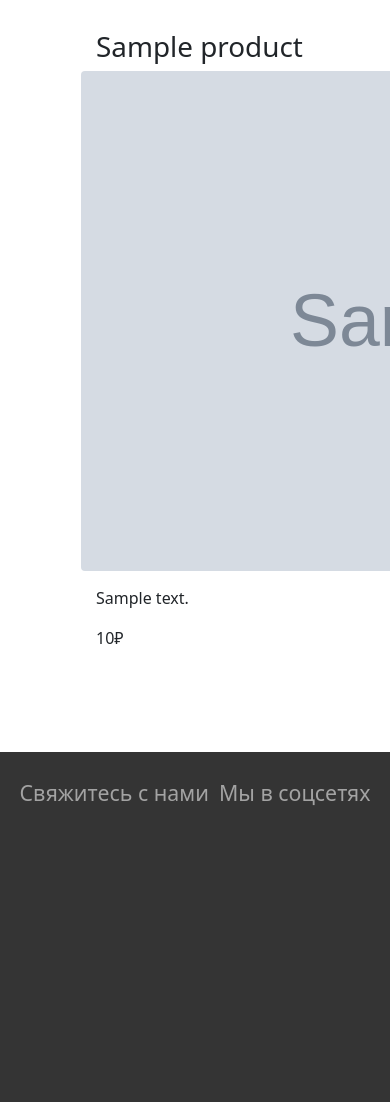
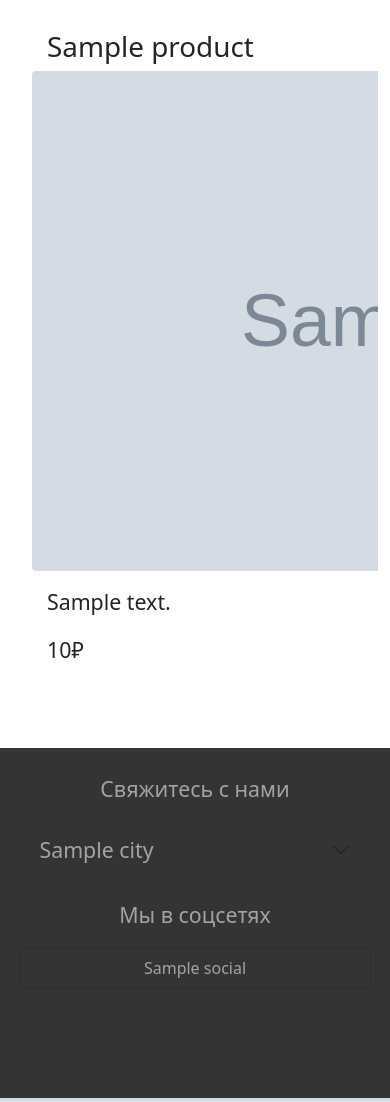
Before and after one commit to VAGRAMCHIC/metal_shop, a Django app: page / in a window 390 px wide; the page is wider, and only the part inside the window is pictured. Shown: the part 71-1173 px from the top of that part. Run offline with Django 3.2, Linux system fonts and the light colour scheme; tables that the repository leaves empty hold one stand-in row (values such as "Sample post"); grey boxes marked "Sample" are stand-in pictures; some libraries are stand-ins or nearby versions.

Commit message:
update templates

```diff
--- a/metal_shop/shop/admin.py
+++ b/metal_shop/shop/admin.py
@@ -1,8 +1,10 @@
 from django.contrib import admin
 
 # Register your models here.
-from .models import Product, Photo, Feedback
-
+from .models import *
+admin.site.register(Social)
+admin.site.register(City)
+admin.site.register(Distributor)
 admin.site.register(Product)
 admin.site.register(Photo)
 admin.site.register(Feedback)
--- a/metal_shop/shop/models.py
+++ b/metal_shop/shop/models.py
@@ -6,7 +6,7 @@ from django.contrib.auth.models import User
 # Create your models here.
 class Product(models.Model):
     name = models.CharField(max_length=70, blank=False)
-    description = models.CharField(max_length=400, blank=False)
+    description = models.TextField(max_length=400, blank=False)
     d_type = models.CharField(max_length=30, blank=False, default="")
     frequency = models.CharField(max_length=10, blank=False, default="")
     discriminator = models.BooleanField(blank=False, default=False)
@@ -43,3 +43,25 @@ class Feedback(models.Model):
 
     def __str__(self):
         return self.product_inst.name+': '+self.text
+
+class Distributor(models.Model):
+    name = models.CharField(max_length=20,blank=False)
+    last_name = models.CharField(max_length=20, blank=False)
+    phone = models.CharField(max_length=17, blank=False)
+
+    def __str__(self):
+        return self.name +' '+ self.last_name
+
+class City(models.Model):
+    name = models.CharField(max_length=20, blank=False)
+    distributors = models.ManyToManyField(Distributor, blank=True)
+
+    def __str__(self):
+        return self.name
+
+class Social(models.Model):
+    name = models.CharField(max_length=20, blank=False)
+    link = models.CharField(max_length=100, blank=False)
+
+    def __str__(self):
+        return self.name
--- a/metal_shop/shop/static/css/base.css
+++ b/metal_shop/shop/static/css/base.css
@@ -5,7 +5,9 @@
 
 
 .bottom{
-    height: 350px;
+    min-height: 350px;
+    bottom: 0;
+    width: 100vw;
     background-color: #343434;
     color: rgba(255, 255, 255, 0.55);
 
@@ -13,27 +15,78 @@
 
 .contact-group{
     padding-top: 20px;
-    margin-left: 25%;
-    margin-right: 25%;
+    margin-left: 20%;
+    margin-right: 20%;
     display: flex;
     justify-content: space-between;
 }
-.contact-group > p{
-    font-size: 16pt;
+
+.bg-custom{
+    color: rgba(255, 255, 255, 0.55);
+    background-color: #343434;
+}
+.accordion{
+    margin-bottom: 20px;
+    min-width: 300px;
 }
 
-body{
-    background-color: #FFF;
+.accordion-button{
+    font-size: 12pt;
 }
 
-text{
-    color: #FFFFFF;
+.accordion-body{
+    background-color: #3d3d3d;
+    display: flex;
+    justify-content: space-between;
 }
+
+.accordion-body > span{
+    margin-left:15px;
+}
+
+.contact{
+    list-style: none;
+    padding-left: 5px;
+}
+
+.location{
+    display: block;
+    padding-bottom: 15px;
+}
+
+.location-btn{
+    min-width: 150px;
+    text-align: end;
+}
+
+
+.phones > p{
+    font-size: 16pt;
+    text-align: center;
+}
+
+.social > p{
+    font-size: 16pt;
+    text-align: center;
+}
+
+.social > a{
+    font-size: 12pt;
+    text-align: center;
+}
+
 
 @media screen and (max-width:768px){
     .container-fluid{
         margin-left: 0%;
         margin-right: 0%;
+    }
+
+    .accordion-button{
+        font-size: 16pt;
+    }
+    #CityAccordion{
+        text-align: center;
     }
 
     button.navbar-toggler{
@@ -48,10 +101,11 @@ text{
     }
 
     .contact-group{
+        text-align: center;
         padding-top: 25px;
         margin-left: 15%;
         margin-right: 15%;
-        display: flex;
+        display: block;
         justify-content: space-between;
     }
 }
@@ -74,10 +128,11 @@ text{
     }
 
     .contact-group{
+        text-align: center;
         padding-top: 25px;
         margin-left: 5%;
         margin-right: 5%;
-        display: flex;
+        display: block;
         justify-content: space-between;
     }
 }
--- a/metal_shop/shop/static/css/preview.css
+++ b/metal_shop/shop/static/css/preview.css
@@ -37,3 +37,39 @@
     padding-top: 15px;
     padding-left: 15px;
 }
+
+
+@media screen and (max-width:768px){
+    .container{
+        max-width: 100%;
+        height: 100%;
+        padding-bottom: 40px;
+    }
+
+    .offers{
+        width: 100%;
+        min-width: 310px;
+        margin-top: 20px;
+        margin-right: 0px;
+        margin-left: 0px;
+        font-size: 16pt;
+        text-decoration: none;
+    }
+}
+
+@media screen and (max-width:500px){
+    .container{
+        max-width: 100%;
+        height: 100%;
+        padding-bottom: 40px;
+    }
+
+    .offers{
+        width: 100%;
+        min-width: 310px;
+        margin-top: 20px;
+        margin-right: 10px;
+        margin-left: 10px;
+        text-decoration: none;
+    }
+}
--- a/metal_shop/shop/templates/base.html
+++ b/metal_shop/shop/templates/base.html
@@ -34,12 +34,48 @@
 
     <div class="bottom">
         <div class="contact-group">
-            <p>Свяжитесь с нами</p>
-            <p>Мы в соцсетях</p>
+            <div class="phones">
+                <p>Свяжитесь с нами</p>
+                <div class="accordion accordion-flush" id="CityAccordion">
+                    {% for city in cities %}
+                    {% with forloop.counter as accordionID %}
+                        <div class="accordion-item bg-custom">
+                            <h2 class="accordion-header" id="flush-heading{{accordionID}}">
+                              <button class="accordion-button collapsed btn-outline-light bg-custom" type="button" data-bs-toggle="collapse" data-bs-target="#flush-collapse{{accordionID}}" aria-expanded="false" aria-controls="flush-collapse{{accordionID}}">
+                                {{city.name}}
+                              </button>
+                            </h2>
+                            {% for distributor in city.distributors.all %}
+                                <div id="flush-collapse{{accordionID}}" class="accordion-collapse collapse" aria-labelledby="flush-heading{{accordionID}}" data-bs-parent="#CityAccordion">
+                                    <div class="accordion-body">
+                                        <span>
+                                            {{distributor.name}} {{distributor.last_name}}
+                                        </span>
+                                        <span>
+                                            {{distributor.phone}}
+                                        </span>
+                                    </div>
+                                </div>
+                            {% endfor %}
+                        </div>
+                    {% endwith %}
+                    {% endfor %}
+                </div>
+            </div>
+            <div class="social">
+                <p>Мы в соцсетях</p>
+                <div class="list-group">
+                    {% for soc in social %}
+                    <a type="button" class="list-group-item list-group-item-action bg-custom" href="{{soc.link}}">{{soc.name}}</a>
+                    {% endfor %}
+                </div>
+            </div>
         </div>
     </div>
 </body>
 
 
 <script src='../static/bootstrap/js/bootstrap.min.js'></script>
+<script src='../static/bootstrap/js/bootstrap.bundle.min.js'></script>
+
 </html>
--- a/metal_shop/shop/templates/catalog/catalog.html
+++ b/metal_shop/shop/templates/catalog/catalog.html
@@ -22,8 +22,7 @@
                 </div>
                 <div class="description">
                     <h1 class="product-name">{{prd.name}}</h1>
-                    <span class="specification">{{prd.description}}</span>
-                    <span class="price">{{prd.price}}</span>
+                    <span class="price">Цена: {{prd.price}}&#8381</span>
                 </div>
             </div>
         </a>
--- a/metal_shop/shop/templates/catalog/product.html
+++ b/metal_shop/shop/templates/catalog/product.html
@@ -48,7 +48,7 @@
                   <div class="carousel-item active">
                       <div class="description">
                         <p>{{product.description}}</p>
-                        <span class="price" style="text-align:end;float:right;">Цена: {{product.price}}</span>
+                        <span class="price" style="text-align:end;float:right;">Цена: {{product.price}}&#8381</span>
                       </div>
                   </div>
                 <div class="carousel-item">
--- a/metal_shop/shop/views.py
+++ b/metal_shop/shop/views.py
@@ -1,25 +1,35 @@
 from django.shortcuts import render
-from .models import Product, Photo, Feedback
+from .models import *
 from .forms import *
 from django.http import Http404, HttpResponseRedirect
+from django.shortcuts import get_object_or_404
+
 # Create your views here.
 
 
 def preview(request):
-    offer_product = Product.objects.order_by('-is_offer')[0]
-    photo = Photo.objects.filter(product_inst=offer_product)
-    photo = photo.filter(is_preview=True)
-
-    return render(request, 'preview.html', {'offer':offer_product, 'photo':photo})
+    cities = City.objects.all()
+    social = Social.objects.all()
+    try:
+        offer_product = Product.objects.order_by('-is_offer')[0]
+        photo = Photo.objects.filter(product_inst=offer_product)
+        photo = photo.filter(is_preview=True)
+        return render(request, 'preview.html', {'offer':offer_product, 'photo':photo, 'cities':cities, 'social':social})
+    except:
+        return render(request, 'preview.html',{'distributors':distributors, 'cities':cities, 'social':social})
 
 def catalog(request):
+    cities = City.objects.all()
+    social = Social.objects.all()
     photos = Photo.objects.filter(is_preview=True)
     products = Product.objects.all()
 
-    return render(request, 'catalog/catalog.html', {'products':products, 'photos':photos})
+    return render(request, 'catalog/catalog.html', {'products':products, 'photos':photos, 'cities':cities , 'social':social})
 
 def show_product(request, product_id):
     try:
+        social = Social.objects.all()
+        cities = City.objects.all()
         photos = Photo.objects.filter(pk=product_id)
         product = Product.objects.get(pk=product_id)
         feedbacks = Feedback.objects.filter(product_inst=product)
@@ -35,6 +45,6 @@ def show_product(request, product_id):
             return HttpResponseRedirect(str(product_id))
 
     except Product.DoesNotExist:
-        raise Http404('product dosent exist')
+        return render(request, '404error.html')
 
-    return render(request, 'catalog/product.html',{'product':product, 'photos':photos, 'feedbacks':feedbacks, 'feedback_f':feedback_f})
+    return render(request, 'catalog/product.html',{'product':product, 'photos':photos, 'cities':cities, 'social':social, 'feedbacks':feedbacks, 'feedback_f':feedback_f})
```
Also changed, not shown: metal_shop/shop/static/css/404err.css (added, +24 -0 lines), metal_shop/shop/templates/404error.html (+23 -0 lines), metal_shop/db.sqlite3 (deleted).
